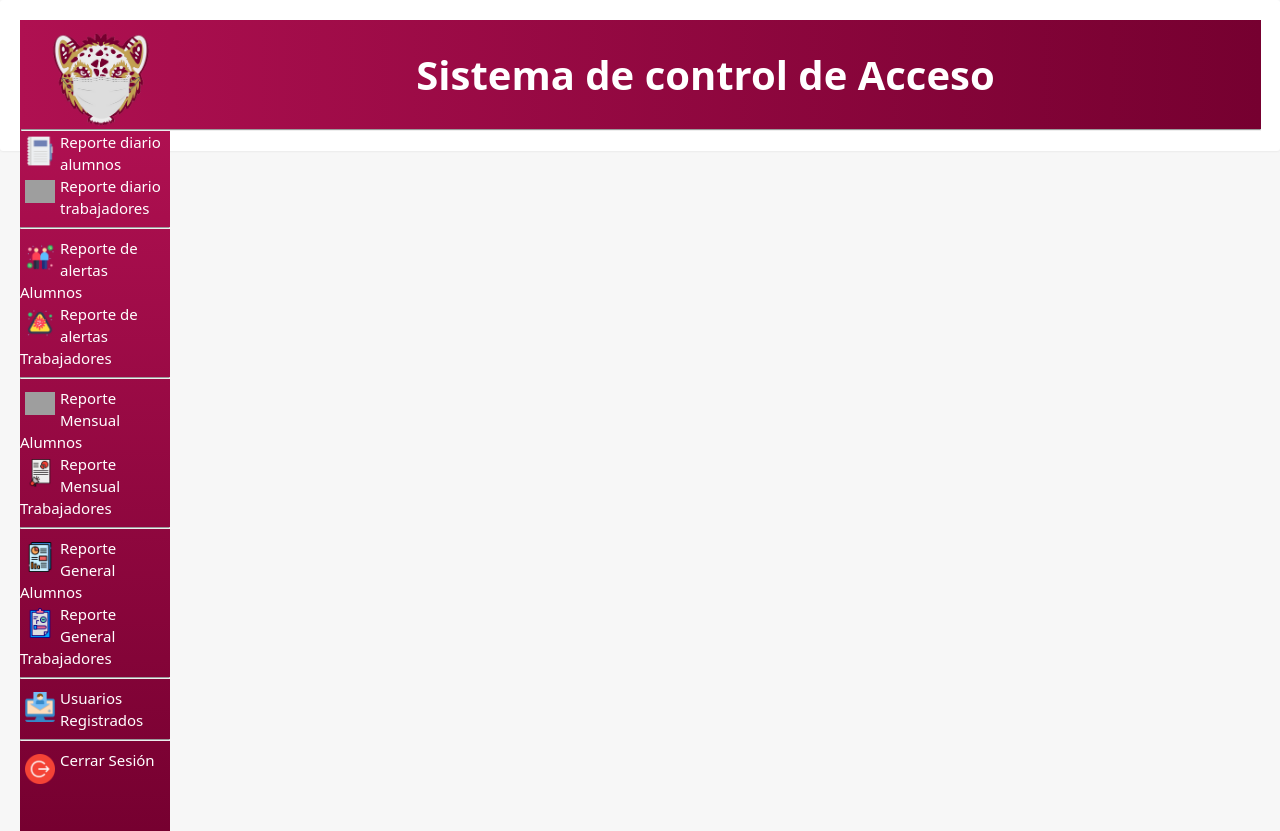
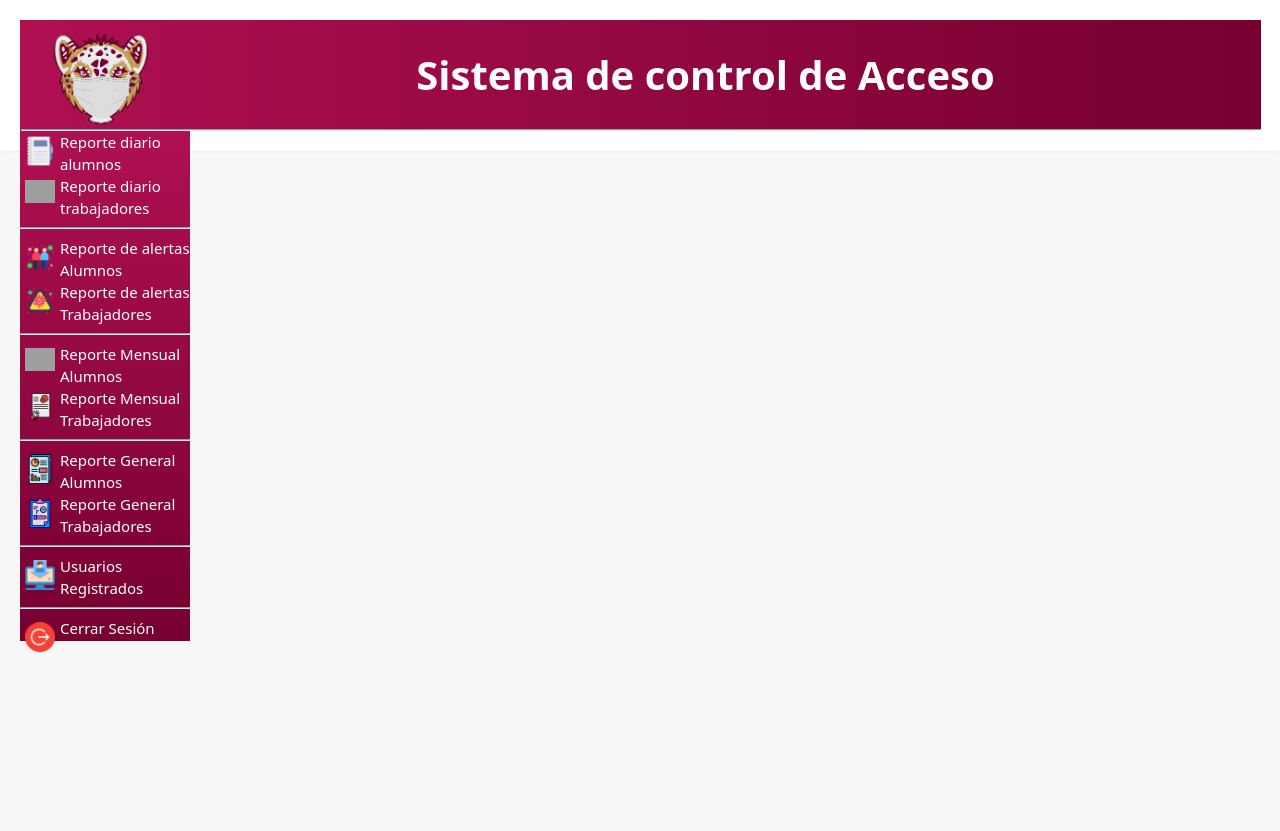
Before and after one commit to andyhermed/covitec, a PHP site: the page made by diseño.html in a window 1280 px wide. After the commit the page ends 652 px from the top, so only its background shows below. Run offline with PHP 8.4, Linux system fonts and the light colour scheme; grey boxes are pictures that could not be loaded.

Commit message:
Update style.css

```diff
--- a/css/style.css
+++ b/css/style.css
@@ -52,8 +52,8 @@ hr{
 }
 .container #navegacion{
     background: linear-gradient(to bottom, #AF1051, #760030);
-    width: 150px;
-    height: 700px;
+    width: 170px;
+    height: 510px;
     float: left;
 }
 
```
